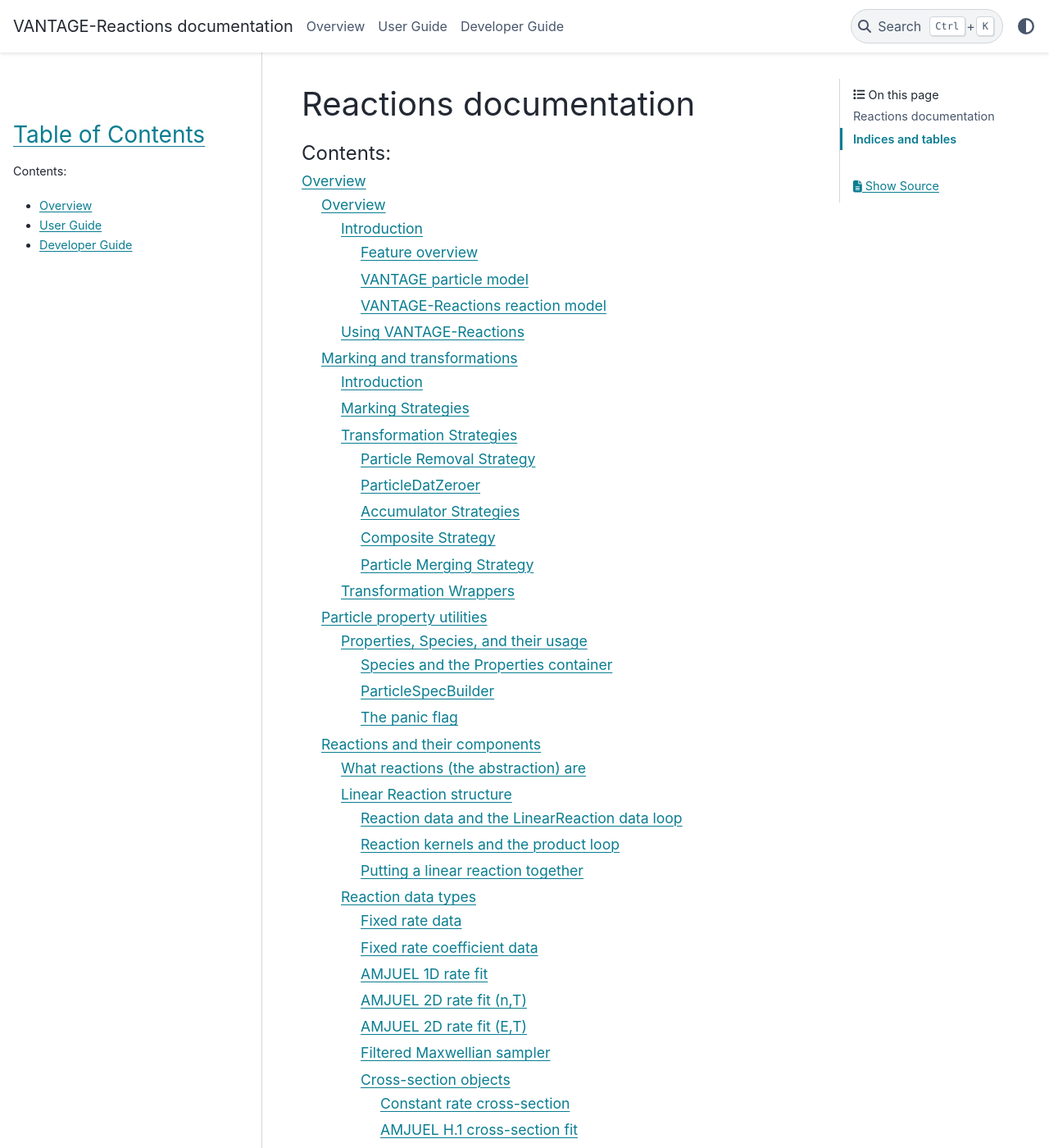
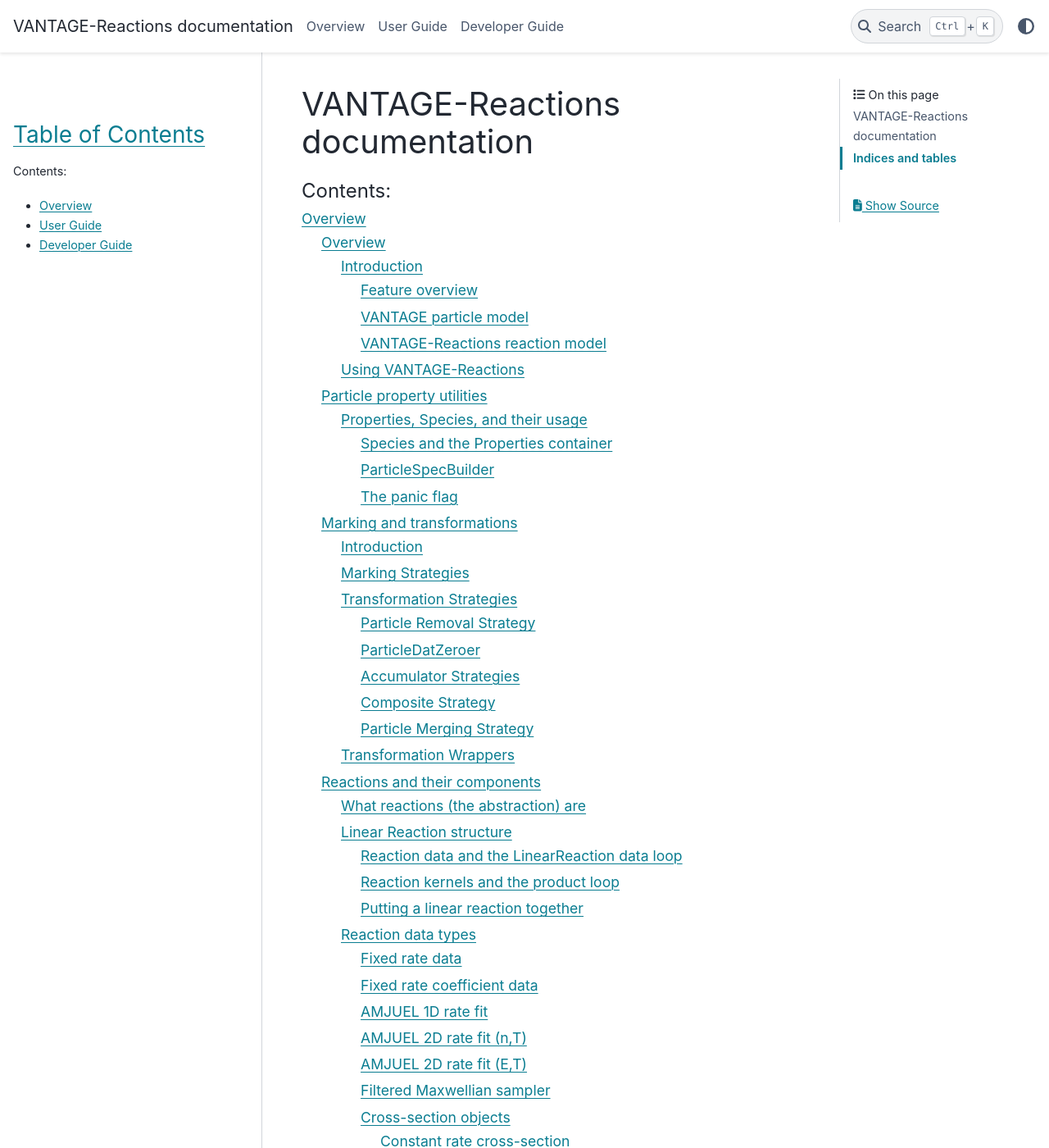
Before and after one commit to UKAEA-Edge-Code/VANTAGE-Reactions, a Sphinx documentation site: the page built from docs/sphinx/source/index.rst, in a window 1280 px wide and 1400 px high. Shown: the whole window at 82% size. Built offline with Sphinx 7.4.7 and the PyData theme 0.15.4, drawn with Linux system fonts in a browser that asks for light colours.

Commit message:
Updated library name in docs and changed section order

```diff
--- a/docs/sphinx/source/index.rst
+++ b/docs/sphinx/source/index.rst
@@ -1,9 +1,9 @@
-.. Reactions documentation master file, created by
+.. VANTAGE-Reactions documentation master file, created by
    sphinx-quickstart on Thu Oct  3 15:08:24 2024.
    You can adapt this file completely to your liking, but it should at least
    contain the root `toctree` directive.
 
-Reactions documentation
+VANTAGE-Reactions documentation
 =====================================
 
 .. toctree::
--- a/docs/sphinx/source/overview.rst
+++ b/docs/sphinx/source/overview.rst
@@ -7,7 +7,7 @@
    :glob:
 
    overview/overview
+   overview/properties
    overview/marking_transformations
-   overview/properties
    overview/reactions
    overview/reaction_controllers
```
Also changed, not shown: 1 other file.
